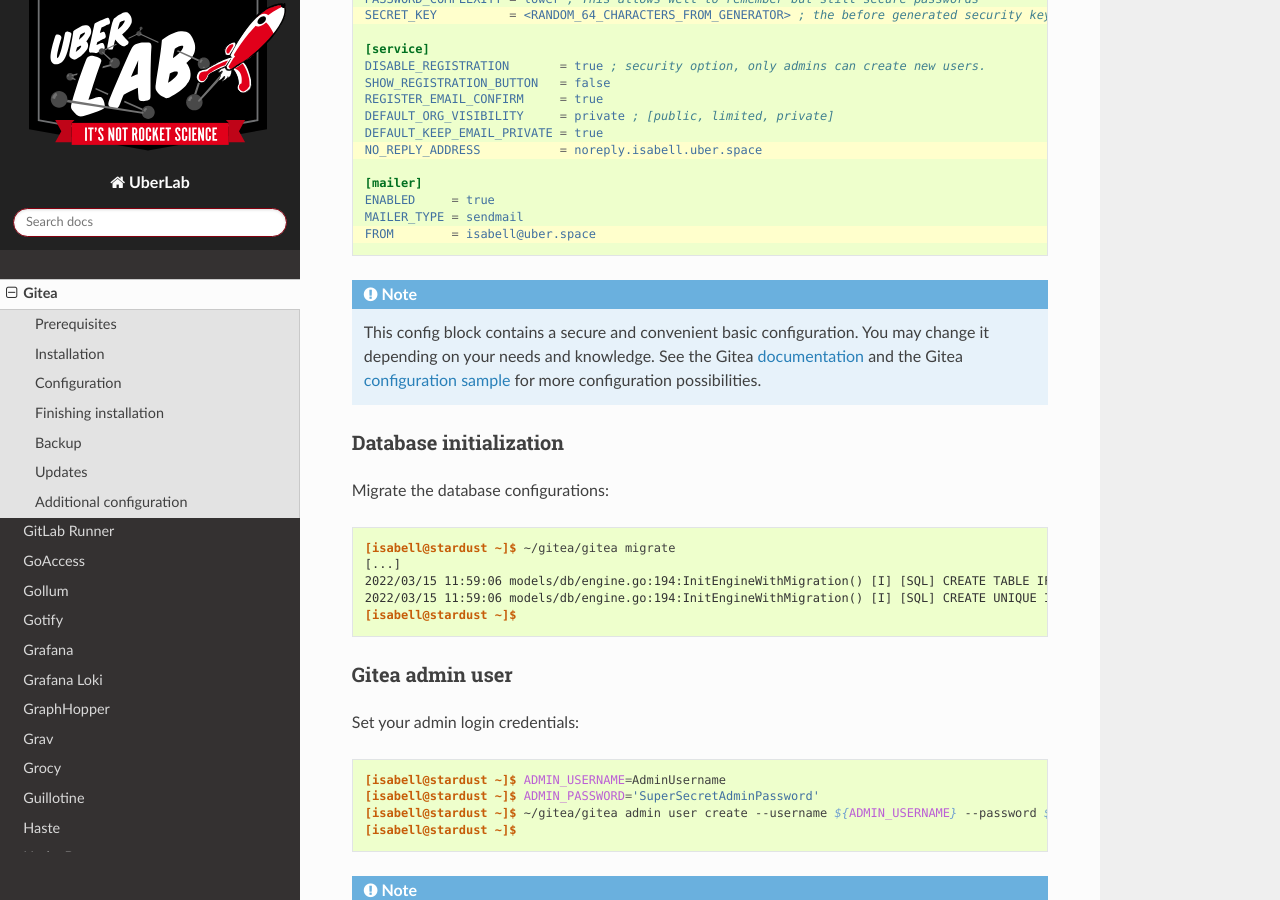
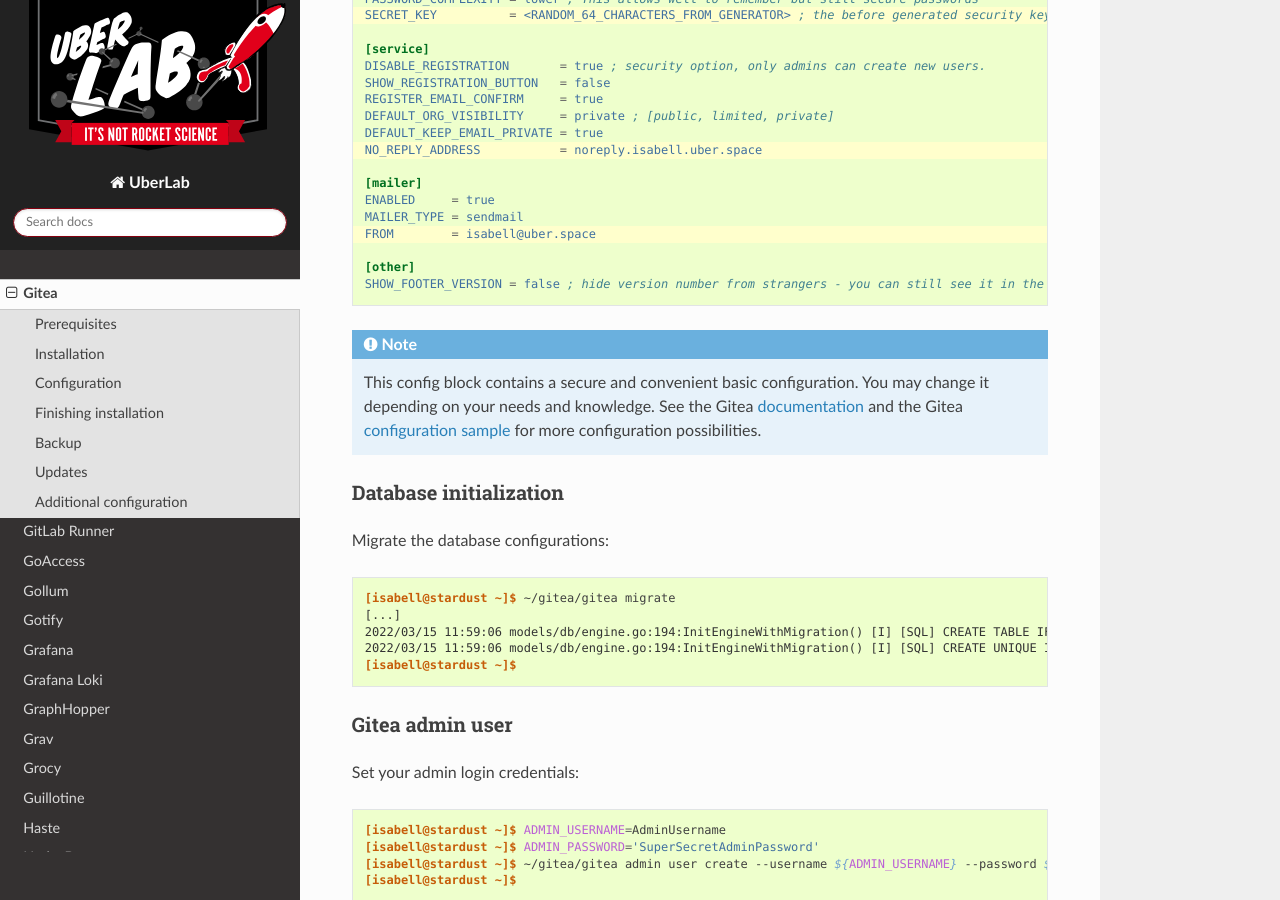
Before and after one commit to Uberspace/lab, a Sphinx documentation site: the page built from source/guide_gitea.rst, in a window 1280 px wide and 900 px high, scrolled down 3726 px. Built offline with Sphinx 7.4.7 and the Read the Docs theme 2.0.0, drawn with Linux system fonts in a browser that asks for light colours.

Commit message:
[Gitea] hide version number
For security reasons it is best to hide the version number as there might be some admins who skip update days.

```diff
--- a/source/guide_gitea.rst
+++ b/source/guide_gitea.rst
@@ -167,6 +167,9 @@
   ENABLED     = true
   MAILER_TYPE = sendmail
   FROM        = isabell@uber.space
+
+  [other]
+  SHOW_FOOTER_VERSION = false ; hide version number from strangers - you can still see it in the admin panel at /admin
 
 .. note::
 
```
